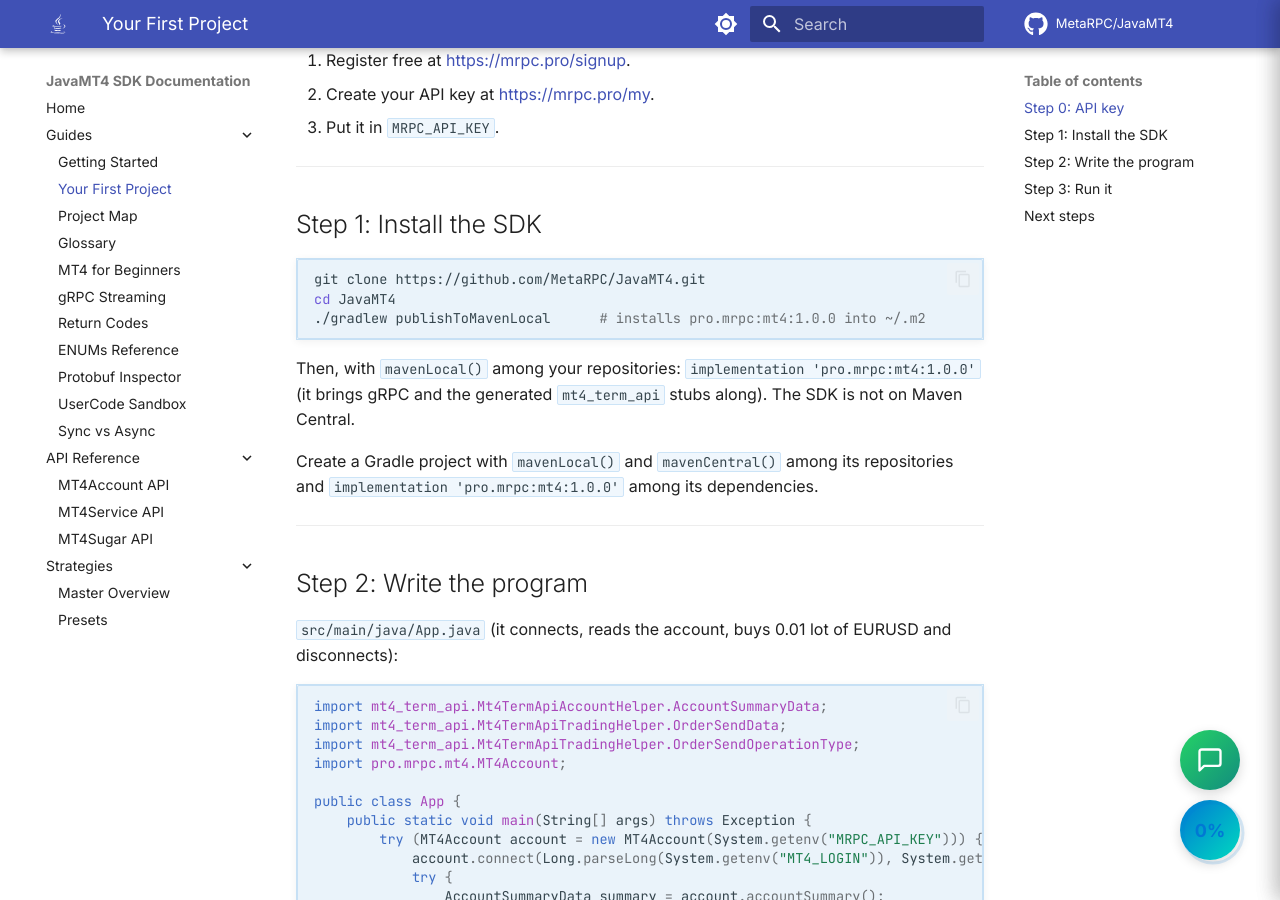
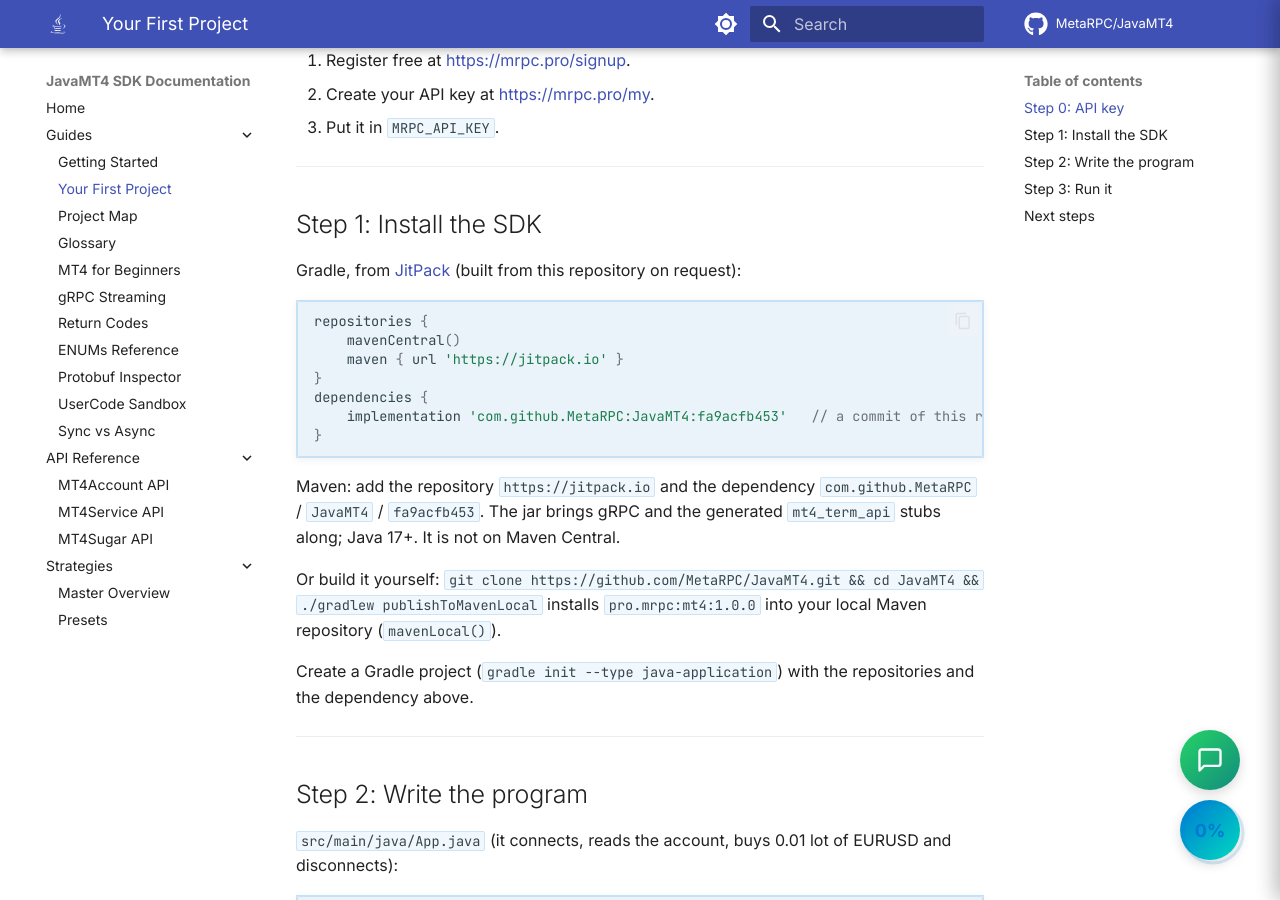
Before and after one commit to MetaRPC/JavaMT4, an MkDocs documentation site: the page built from docs/All_Guides/Your_First_Project.md, in a window 1280 px wide and 900 px high, scrolled down 274 px. Built offline with MkDocs 1.6.1 and Material for MkDocs 9.7.7, drawn with Linux system fonts in a browser that asks for light colours; comment, search, counter and statistics services are not loaded.

Commit message:
docs: install from JitPack (com.github.MetaRPC:JavaMT4:<commit>), no build of your own needed
Verified: a Gradle project depending on com.github.MetaRPC:JavaMT4:fa9acfb453 from jitpack.io builds and runs the
getting-started program against the API.

Co-Authored-By: Claude Opus 5.5 <noreply@anthropic.com>

````diff
--- a/docs/All_Guides/Your_First_Project.md
+++ b/docs/All_Guides/Your_First_Project.md
@@ -14,17 +14,25 @@
 
 ## Step 1: Install the SDK
 
-```bash
-git clone https://github.com/MetaRPC/JavaMT4.git
-cd JavaMT4
-./gradlew publishToMavenLocal      # installs pro.mrpc:mt4:1.0.0 into ~/.m2
+Gradle, from [JitPack](https://jitpack.io/#MetaRPC/JavaMT4) (built from this repository on request):
+
+```groovy
+repositories {
+    mavenCentral()
+    maven { url 'https://jitpack.io' }
+}
+dependencies {
+    implementation 'com.github.MetaRPC:JavaMT4:fa9acfb453'   // a commit of this repository; main-SNAPSHOT = the latest
+}
 ```
 
-Then, with `mavenLocal()` among your repositories: `implementation 'pro.mrpc:mt4:1.0.0'` (it brings gRPC and the generated
-`mt4_term_api` stubs along). The SDK is not on Maven Central.
+Maven: add the repository `https://jitpack.io` and the dependency `com.github.MetaRPC` / `JavaMT4` / `fa9acfb453`.
+The jar brings gRPC and the generated `mt4_term_api` stubs along; Java 17+. It is not on Maven Central.
 
-Create a Gradle project with `mavenLocal()` and `mavenCentral()` among its repositories and
-`implementation 'pro.mrpc:mt4:1.0.0'` among its dependencies.
+Or build it yourself: `git clone https://github.com/MetaRPC/JavaMT4.git && cd JavaMT4 && ./gradlew publishToMavenLocal` installs
+`pro.mrpc:mt4:1.0.0` into your local Maven repository (`mavenLocal()`).
+
+Create a Gradle project (`gradle init --type java-application`) with the repositories and the dependency above.
 
 ---
 
````
Also changed, not shown: README.md (+13 -14 lines), docs/All_Guides/GETTING_STARTED.md (+15 -6 lines), docs/getting-started.md (+15 -6 lines).
